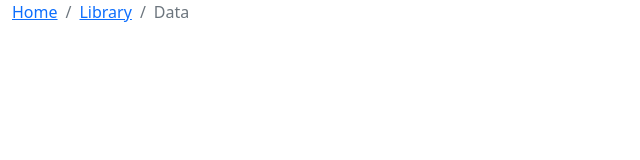
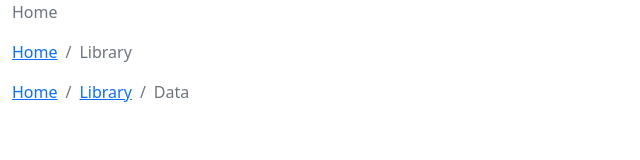
Before and after one commit to PatocskaiErik/Sitebuilding, a plain HTML site: page main.html in a window 1280 px wide. Shown: the whole page, without its empty margins (0-640 px from the left). Drawn offline with nearby package versions, Linux system fonts and the light colour scheme.

```diff
--- a/main.html
+++ b/main.html
@@ -17,14 +17,29 @@
         <div class="col">
           <nav aria-label="breadcrumb">
             <ol class="breadcrumb">
+              <li class="breadcrumb-item active" aria-current="page">Home</li>
+            </ol>
+          </nav>
+
+          <nav aria-label="breadcrumb">
+            <ol class="breadcrumb">
+              <li class="breadcrumb-item"><a href="#">Home</a></li>
+              <li class="breadcrumb-item active" aria-current="page">
+                Library
+              </li>
+            </ol>
+          </nav>
+
+          <nav aria-label="breadcrumb">
+            <ol class="breadcrumb">
               <li class="breadcrumb-item"><a href="#">Home</a></li>
               <li class="breadcrumb-item"><a href="#">Library</a></li>
               <li class="breadcrumb-item active" aria-current="page">Data</li>
             </ol>
+          </nav>
         </div>
       </div>
     </div>
-    </nav>
     <script
       src="https://cdn.jsdelivr.net/npm/bootstrap@5.0.2/dist/js/bootstrap.bundle.min.js"
       integrity="sha384-MrcW6ZMFYlzcLA8Nl+NtUVF0sA7MsXsP1UyJoMp4YLEuNSfAP+JcXn/tWtIaxVXM"
```
Also changed, not shown: pics/alan-king-1R63taCoSnM-unsplash.jpg (added), pics/goh-rhy-yan-f_SDCASisgs-unsplash.jpg (added), pics/olav-tvedt-yq-efMJMuPg-unsplash.jpg (added), pics/yuvraj-singh-tmAynVA_ihE-unsplash.jpg (added). Lines whose indentation alone changed are shown as unchanged.
